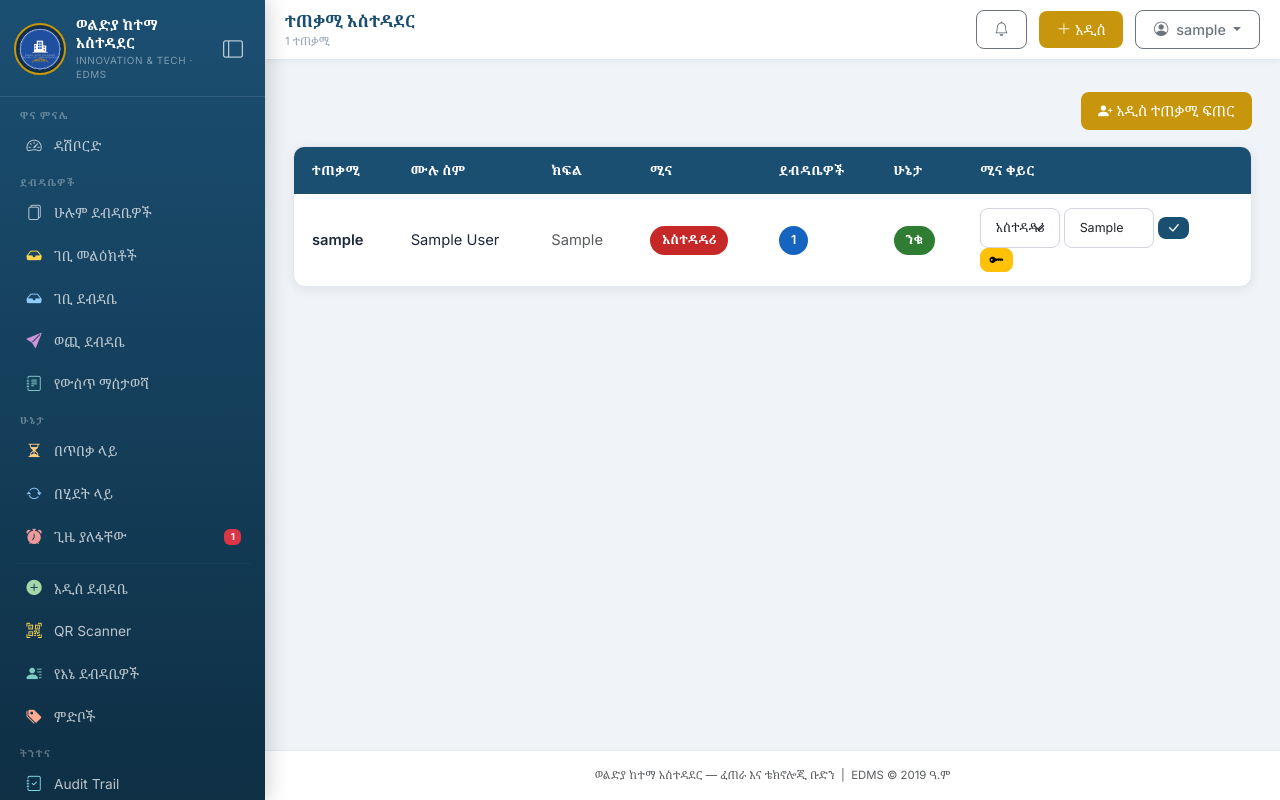
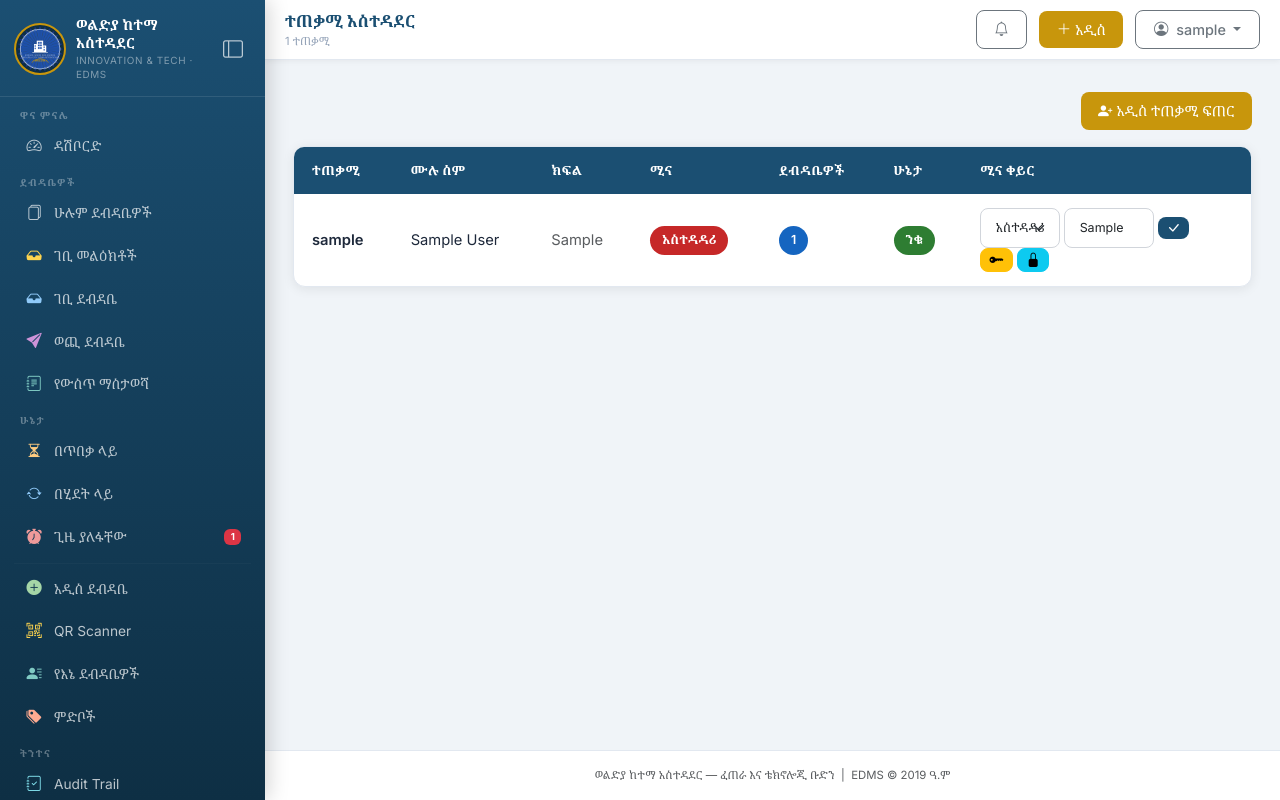
Before and after one commit to mulehaile67522-ui/woldiya_edms, a Django app: page /users/ in a window 1280 px wide. Run offline with Django 5.2, Linux system fonts and the light colour scheme; a user stored in the database is signed in; tables that the repository leaves empty hold one stand-in row (values such as "Sample post"); data that the repository does not hold is empty.

Commit message:
Add change password button for own account in user management

```diff
--- a/templates/documents/user_management.html
+++ b/templates/documents/user_management.html
@@ -66,6 +66,11 @@
             <a href="{% url 'reset_user_password' u.pk %}" class="btn btn-warning btn-sm py-0 px-2" title="Reset Password">
               <i class="bi bi-key-fill"></i>
             </a>
+            {% if u == request.user %}
+            <a href="{% url 'change_password' %}" class="btn btn-info btn-sm py-0 px-2" title="Change My Password">
+              <i class="bi bi-lock-fill"></i>
+            </a>
+            {% endif %}
           </td>
         </tr>
         {% empty %}
```
